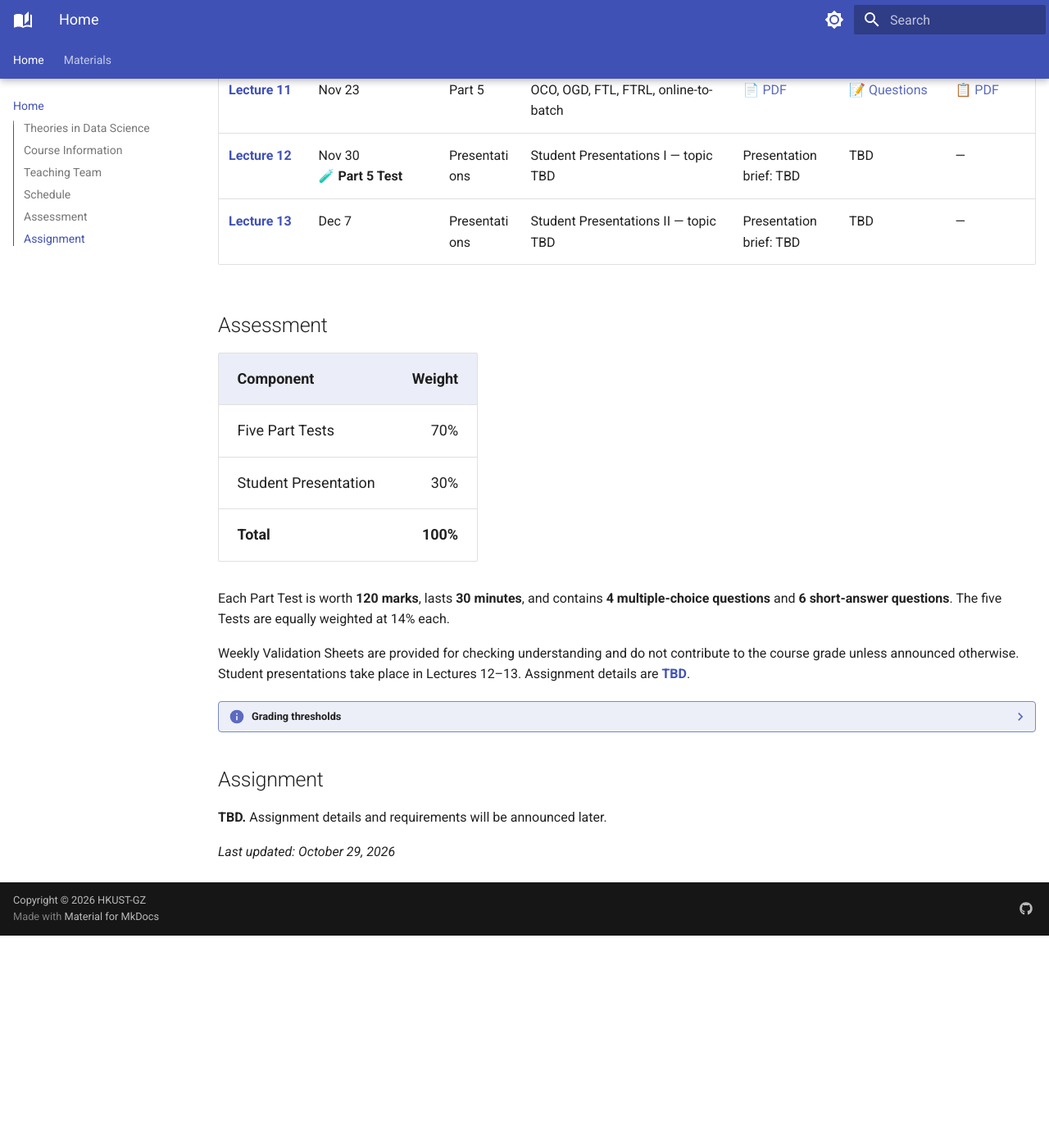
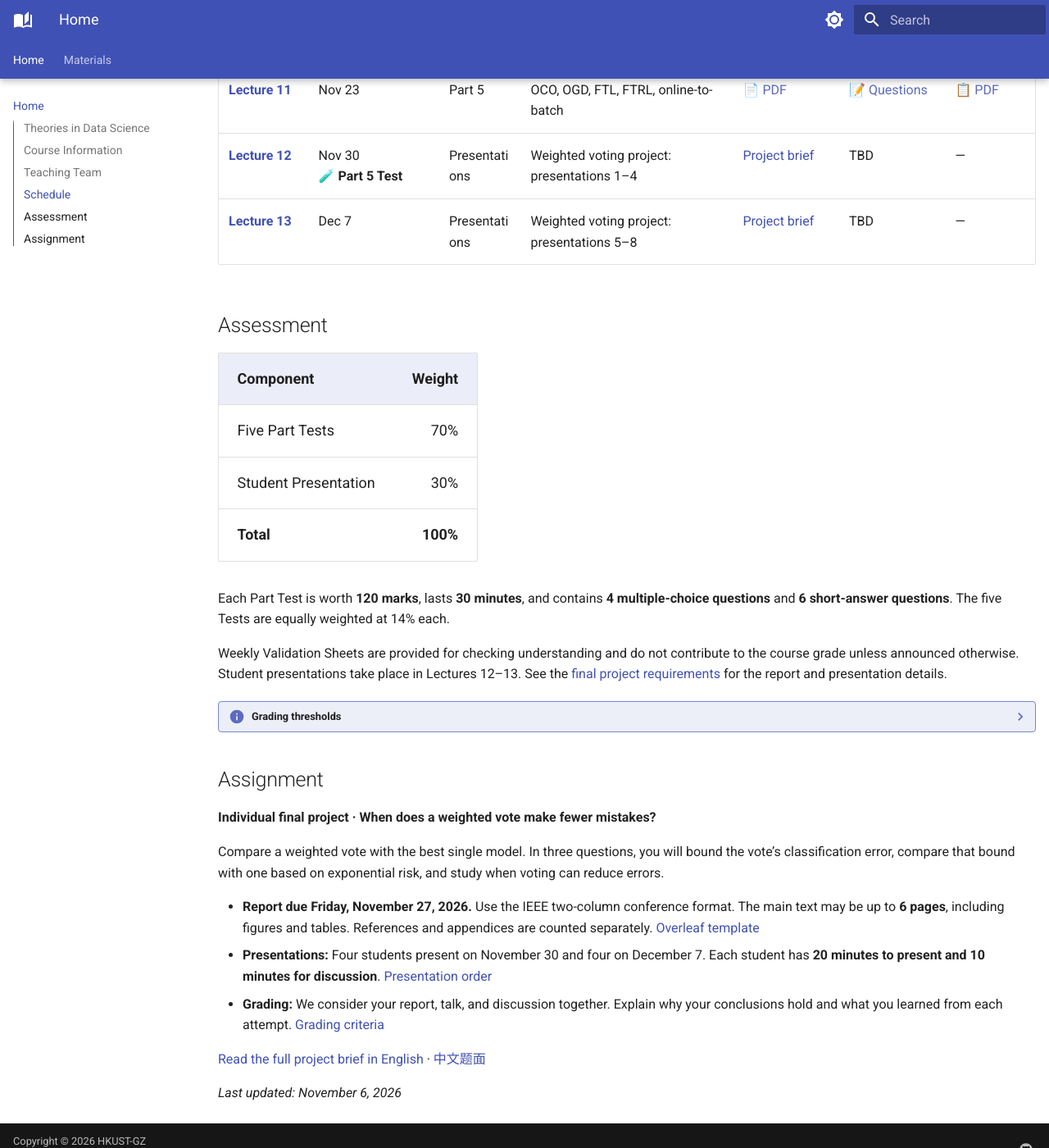
Before and after one commit to lixin2002cn/dsaa3073, an MkDocs documentation site: the page built from docs/index.md, in a window 1280 px wide and 1400 px high, scrolled down 2482 px. Shown: the whole window at 82% size. Built offline with MkDocs 1.6.1 and Material for MkDocs 9.7.7, drawn with Linux system fonts in a browser that asks for light colours; before the commit the page ends 3623 px from its top, so only the background shows below that.

Commit message:
Publish final project requirements and presentation links on the course site

```diff
--- a/docs/index.md
+++ b/docs/index.md
@@ -58,8 +58,8 @@ not yet been released are shown as **TBD**.
 | **[Lecture 9](materials/week9.md)** | Nov 9 | Part 4 | Margins, exponential loss, coordinate descent | [📄 PDF](pdfs/learning-sheets/Lecture9_Learning_Sheet.pdf) | [📝 Questions](pdfs/validation-sheets/Lecture9_Validation_Sheet.pdf) | [📋 PDF](pdfs/cheatsheets/Lecture9_Cheatsheet.pdf) |
 | **[Lecture 10](materials/week10.md)** | Nov 16<br>🧪 **Part 4 Test** | Part 5 | Expert advice, Weighted Majority, MWU | [📄 PDF](pdfs/learning-sheets/Lecture10_Learning_Sheet.pdf) | [📝 Questions](pdfs/validation-sheets/Lecture10_Validation_Sheet.pdf) | [📋 PDF](pdfs/cheatsheets/Lecture10_Cheatsheet.pdf) |
 | **[Lecture 11](materials/week11.md)** | Nov 23 | Part 5 | OCO, OGD, FTL, FTRL, online-to-batch | [📄 PDF](pdfs/learning-sheets/Lecture11_Learning_Sheet.pdf) | [📝 Questions](pdfs/validation-sheets/Lecture11_Validation_Sheet.pdf) | [📋 PDF](pdfs/cheatsheets/Lecture11_Cheatsheet.pdf) |
-| **[Lecture 12](materials/week12.md)** | Nov 30<br>🧪 **Part 5 Test** | Presentations | Student Presentations I — topic TBD | Presentation brief: TBD | TBD | — |
-| **[Lecture 13](materials/week13.md)** | Dec 7 | Presentations | Student Presentations II — topic TBD | Presentation brief: TBD | TBD | — |
+| **[Lecture 12](materials/week12.md)** | Nov 30<br>🧪 **Part 5 Test** | Presentations | Weighted voting project: presentations 1–4 | [Project brief](https://lixin2002cn.github.io/3073-Project/) | TBD | — |
+| **[Lecture 13](materials/week13.md)** | Dec 7 | Presentations | Weighted voting project: presentations 5–8 | [Project brief](https://lixin2002cn.github.io/3073-Project/) | TBD | — |
 
 </div>
 
@@ -77,8 +77,7 @@ Tests are equally weighted at 14% each.
 
 Weekly Validation Sheets are provided for checking understanding and do not
 contribute to the course grade unless announced otherwise. Student
-presentations take place in Lectures 12–13. Assignment details are
-[**TBD**](#assignment).
+presentations take place in Lectures 12–13. See the [final project requirements](#assignment) for the report and presentation details.
 
 ??? info "Grading thresholds"
 
@@ -95,6 +94,14 @@ presentations take place in Lectures 12–13. Assignment details are
 
 ## Assignment
 
-**TBD.** Assignment details and requirements will be announced later.
+**Individual final project · When does a weighted vote make fewer mistakes?**
 
-*Last updated: October 29, 2026*
+Compare a weighted vote with the best single model. In three questions, you will bound the vote’s classification error, compare that bound with one based on exponential risk, and study when voting can reduce errors.
+
+- **Report due Friday, November 27, 2026.** Use the IEEE two-column conference format. The main text may be up to **6 pages**, including figures and tables. References and appendices are counted separately. [Overleaf template](https://www.overleaf.com/latex/templates/ieee-conference-template/grfzhhncsfqn)
+- **Presentations:** Four students present on November 30 and four on December 7. Each student has **20 minutes to present and 10 minutes for discussion**. [Presentation order](https://lixin2002cn.github.io/3073-Project/#presentation-order)
+- **Grading:** We consider your report, talk, and discussion together. Explain why your conclusions hold and what you learned from each attempt. [Grading criteria](https://lixin2002cn.github.io/3073-Project/#grading)
+
+[Read the full project brief in English](https://lixin2002cn.github.io/3073-Project/) · [中文题面](https://lixin2002cn.github.io/3073-Project/zh.html)
+
+*Last updated: November 6, 2026*
```
Also changed, not shown: README.md (+4 -6 lines), docs/assignment.md (+1 -3 lines), docs/materials/index.md (+1 -1 lines), docs/materials/week12.md (+3 -4 lines), docs/materials/week13.md (+3 -4 lines).
